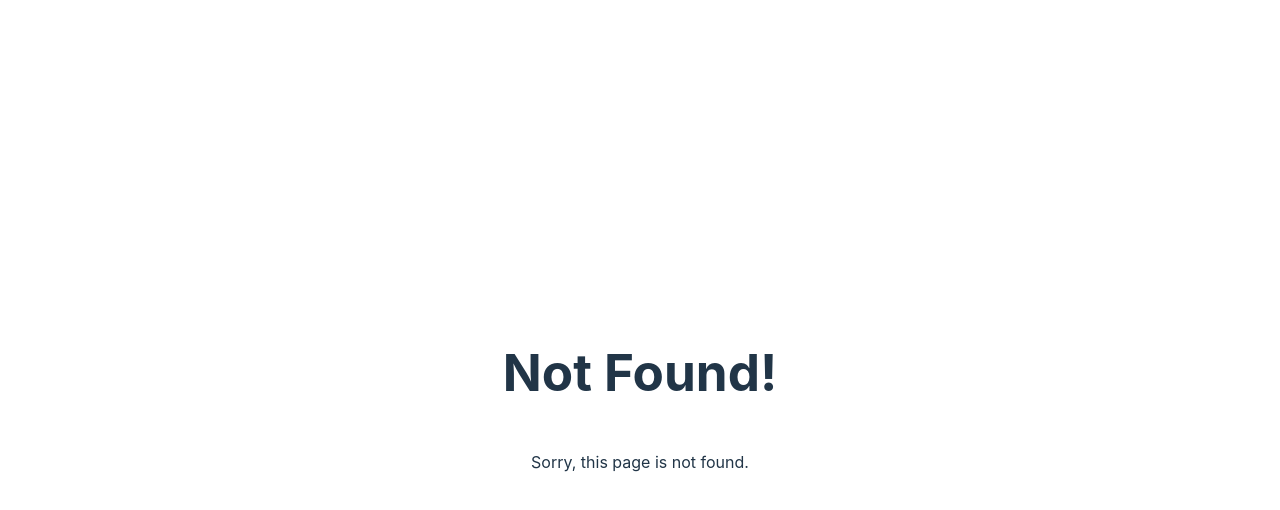
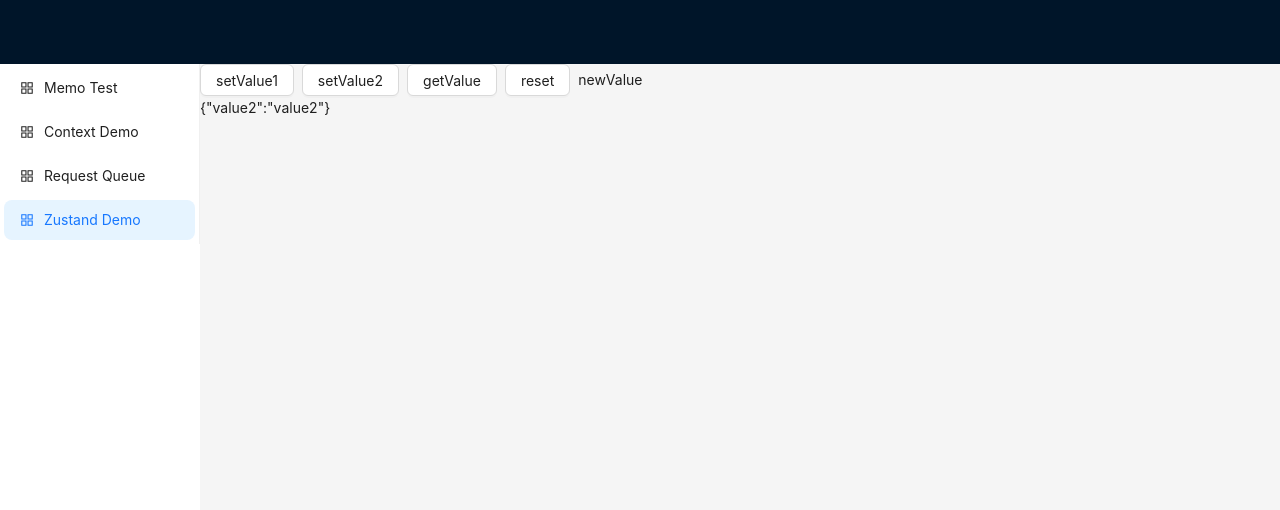
Before and after one commit to dongbanban/vite3, a React (Vite) app: page /zustand in a window 1280 px wide. Before the commit this address had no page. Shown: the top 510 px of the page. Built offline with nearby package versions, Linux system fonts and the light colour scheme.

Commit message:
add zustand demo

```diff
--- a/package.json
+++ b/package.json
@@ -12,9 +12,12 @@
     "@ant-design/icons": "^4.8.0",
     "antd": "^5.0.2",
     "axios": "^1.2.0",
+    "lodash": "^4.17.21",
+    "lodash-es": "^4.17.21",
     "react": "^18.2.0",
     "react-dom": "^18.2.0",
-    "react-router-dom": "^6.4.3"
+    "react-router-dom": "^6.4.3",
+    "zustand": "^4.3.2"
   },
   "devDependencies": {
     "@types/react": "^18.0.24",
--- a/src/config/config.menu.jsx
+++ b/src/config/config.menu.jsx
@@ -1,5 +1,5 @@
 /*
- * @FilePath: /click/Users/i104/vite3/src/config/config.menu.js
+ * @FilePath: /click/Users/i104/vite3/src/config/config.menu.jsx
  * @author: dongyang(yang.dong@derbysoft.net)
  */
 import React from 'react'
@@ -42,6 +42,11 @@ const menu = [
         iconEl: <AppstoreOutlined />,
         route: '/requestQueue'
     },
+    {
+        title: 'Zustand Demo',
+        iconEl: <AppstoreOutlined />,
+        route: '/zustand'
+    },
 ];
 
 export { recursionMenu, menu }
--- a/src/routes/config.jsx
+++ b/src/routes/config.jsx
@@ -27,6 +27,11 @@ const routeConfig = [
                 element: ac(lazy(() => import('views/requestQueue'))),
                 errorElement: <ErrorRoute />
             },
+            {
+                path: "/zustand",
+                element: ac(lazy(() => import('views/zustandDemo'))),
+                errorElement: <ErrorRoute />
+            },
         ]
     },
 ]
--- /dev/null
+++ b/src/stores/index.js
@@ -0,0 +1,7 @@
+/*
+ * @FilePath: /click/Users/i104/vite3/src/stores/index.js
+ * @author: dongyang(yang.dong@derbysoft.net)
+ */
+import useDemoStore from './zustand/store'
+
+export { useDemoStore }
--- /dev/null
+++ b/src/stores/zustand/store.js
@@ -0,0 +1,18 @@
+/*
+ * @FilePath: /click/Users/i104/vite3/src/stores/zustand/store.js
+ * @author: dongyang(yang.dong@derbysoft.net)
+ */
+import { create } from 'zustand'
+
+const useDemoStore = create((set, get) => ({
+    value1: 'value1',
+    value2: "value2",
+    setValue: (key, newValue) => set({ [key]: newValue }),
+    getState: () => get(),
+    reset: () => set({
+        value1: 'value1',
+        value2: "value2"
+    })
+}))
+
+export default useDemoStore
--- /dev/null
+++ b/src/views/zustand/get&set.jsx
@@ -0,0 +1,35 @@
+/*
+ * @FilePath: /click/Users/i104/vite3/src/views/zustand/get&set.jsx
+ * @author: dongyang(yang.dong@derbysoft.net)
+ */
+
+import React, { useEffect } from 'react'
+import { Button, Space } from 'antd'
+
+// store
+import { useDemoStore } from 'stores'
+
+const GetSet = () => {
+    const { value1, setValue, getState, reset } = useDemoStore(); // useDemoStore()不能在hook中使用
+
+    useEffect(() => {
+        console.log(useDemoStore.getState()) // 获取所有state
+        useDemoStore.setState({ value1: 'newValue' }) // 增量形式更新state
+    }, [])
+
+    useEffect(() => {
+        console.log(getState()) // 获取所有state
+    }, [getState])
+
+    return (
+        <Space>
+            <Button onClick={() => setValue('value1', Math.random())}>setValue1</Button>
+            <Button onClick={() => setValue('value2', Math.random())}>setValue2</Button>
+            <Button onClick={() => console.log(getState())}>getValue</Button>
+            <Button onClick={reset}>reset</Button>
+            {value1}
+        </Space>
+    )
+}
+
+export default GetSet
--- /dev/null
+++ b/src/views/zustand/shallow.jsx
@@ -0,0 +1,19 @@
+/*
+ * @FilePath: /click/Users/i104/vite3/src/views/zustand/shallow.jsx
+ * @author: dongyang(yang.dong@derbysoft.net)
+ */
+
+import React from 'react'
+
+// store
+import { useDemoStore } from 'stores'
+import { shallow } from 'zustand/shallow'
+
+const Shallow = () => {
+    const value2 = useDemoStore(state => ({ value2: state.value2 }), shallow); // 只有value2改变才会re-render
+    console.log('re-rendered')
+
+    return <>{JSON.stringify(value2)}</>
+}
+
+export default Shallow
--- /dev/null
+++ b/src/views/zustandDemo.jsx
@@ -0,0 +1,24 @@
+/*
+ * @FilePath: /click/Users/i104/vite3/src/views/zustandDemo.jsx
+ * @author: dongyang(yang.dong@derbysoft.net)
+ */
+
+import React from 'react'
+import { Row } from 'antd'
+import GetSet from './zustand/get&set'
+import Shallow from './zustand/shallow'
+
+const ZustandDemo = () => {
+    return (
+        <>
+            <Row>
+                <GetSet />
+            </Row>
+            <Row>
+                <Shallow />
+            </Row>
+        </>
+    )
+}
+
+export default ZustandDemo
--- a/vite.config.js
+++ b/vite.config.js
@@ -16,6 +16,7 @@ export default defineConfig({
       { find: 'config', replacement: resolveRootPath('src/config') },
       { find: 'layout', replacement: resolveRootPath('src/layout') },
       { find: 'routes', replacement: resolveRootPath('src/routes') },
+      { find: 'stores', replacement: resolveRootPath('src/stores') },
       { find: 'styles', replacement: resolveRootPath('src/styles') },
       { find: 'utils', replacement: resolveRootPath('src/utils') },
       { find: 'views', replacement: resolveRootPath('src/views') },
```
Also changed, not shown: 1 other file (tests, documents, lock files or other folders).
